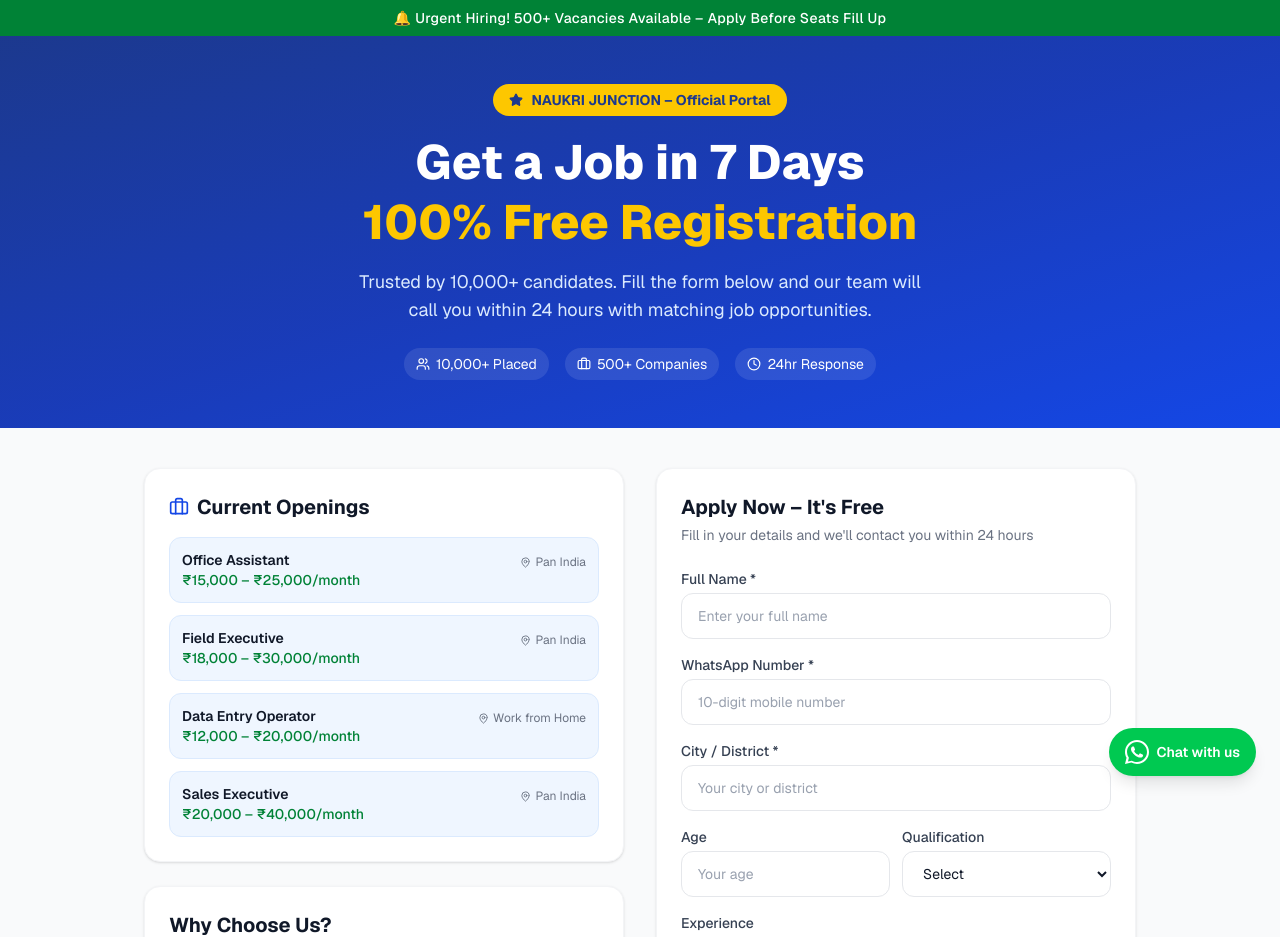
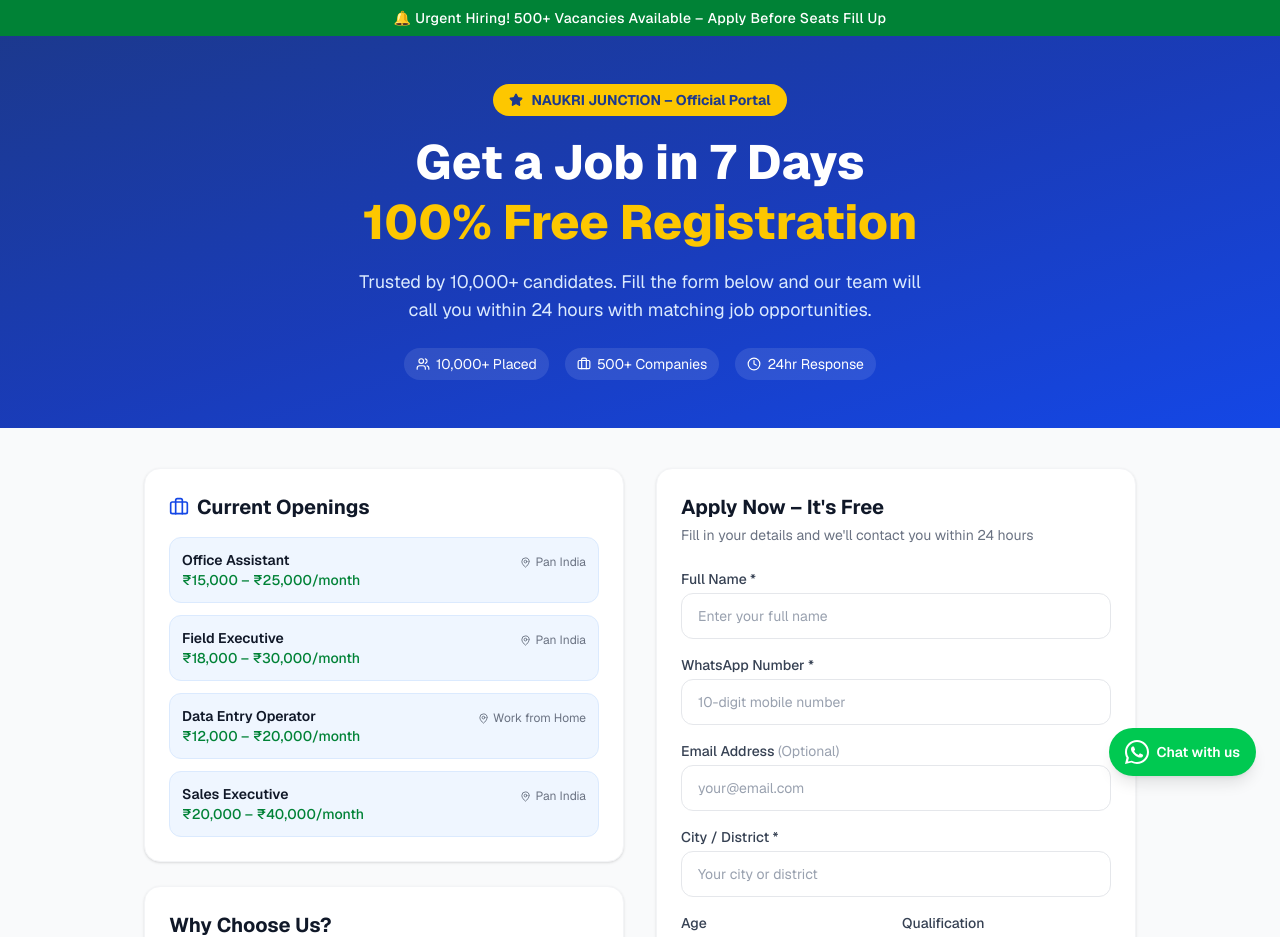
Before and after one commit to sohellandingpageclient-ctrl/Naukri-Junction, a Next.js app: page / in a window 1280 px wide. Shown: the top 937 px of the page. Built offline with nearby package versions, Linux system fonts and the light colour scheme; no server answers.

Commit message:
Add optional email field to form, admin table, and CSV export

```diff
--- a/app/admin/page.tsx
+++ b/app/admin/page.tsx
@@ -12,6 +12,7 @@
   education: string;
   experience: string;
   jobType: string;
+  email: string;
   message: string;
   submittedAt: string;
   status: string;
@@ -85,9 +86,9 @@
   });
 
   const exportCSV = () => {
-    const headers = ["Name", "Phone", "City", "Age", "Education", "Experience", "Job Type", "Message", "Date"];
+    const headers = ["Name", "Phone", "Email", "City", "Age", "Education", "Experience", "Job Type", "Message", "Date"];
     const rows = filtered.map((a) => [
-      a.name, a.phone, a.city, a.age, a.education, a.experience, a.jobType, a.message,
+      a.name, a.phone, a.email, a.city, a.age, a.education, a.experience, a.jobType, a.message,
       new Date(a.submittedAt).toLocaleString("en-IN"),
     ]);
     const csv = [headers, ...rows].map((r) => r.map((c) => `"${c || ""}"`).join(",")).join("\n");
@@ -210,7 +211,7 @@
               <table className="w-full text-sm">
                 <thead className="bg-gray-50 border-b border-gray-100">
                   <tr>
-                    {["Name", "Phone", "City", "Age", "Education", "Experience", "Job Type", "Date", "Actions"].map((h) => (
+                    {["Name", "Phone", "Email", "City", "Age", "Education", "Experience", "Job Type", "Date", "Actions"].map((h) => (
                       <th key={h} className="text-left px-4 py-3 font-semibold text-gray-600 whitespace-nowrap">
                         {h}
                       </th>
@@ -222,6 +223,7 @@
                     <tr key={app.id} className={`border-b border-gray-50 hover:bg-gray-50 transition-colors ${i % 2 === 0 ? "bg-white" : "bg-gray-50/50"}`}>
                       <td className="px-4 py-3 font-medium text-gray-900 whitespace-nowrap">{app.name}</td>
                       <td className="px-4 py-3 text-gray-700 whitespace-nowrap">{app.phone}</td>
+                      <td className="px-4 py-3 text-gray-700">{app.email || "–"}</td>
                       <td className="px-4 py-3 text-gray-700">{app.city}</td>
                       <td className="px-4 py-3 text-gray-700">{app.age || "–"}</td>
                       <td className="px-4 py-3 text-gray-700">{app.education || "–"}</td>
--- a/app/api/submit/route.ts
+++ b/app/api/submit/route.ts
@@ -24,7 +24,7 @@
 export async function POST(req: NextRequest) {
   try {
     const body = await req.json();
-    const { name, phone, city, age, education, experience, jobType, message } = body;
+    const { name, phone, city, age, education, experience, jobType, email, message } = body;
 
     if (!name || !phone || !city) {
       return NextResponse.json({ error: "Name, phone, and city are required." }, { status: 400 });
@@ -40,6 +40,7 @@
       education: education || "",
       experience: experience || "",
       jobType: jobType || "",
+      email: email || "",
       message: message || "",
       submittedAt: new Date().toISOString(),
       status: "new",
--- a/components/ApplicationForm.tsx
+++ b/components/ApplicationForm.tsx
@@ -14,6 +14,7 @@
   education: string;
   experience: string;
   jobType: string;
+  email: string;
   message: string;
 };
 
@@ -117,6 +118,20 @@
         {errors.phone && <p className={errorClass}>{errors.phone.message}</p>}
       </div>
 
+      {/* Email */}
+      <div>
+        <label className={labelClass}>Email Address <span className="text-gray-400 font-normal">(Optional)</span></label>
+        <input
+          {...register("email", {
+            pattern: { value: /^[^\s@]+@[^\s@]+\.[^\s@]+$/, message: "Enter a valid email address" },
+          })}
+          placeholder="your@email.com"
+          inputMode="email"
+          className={inputClass}
+        />
+        {errors.email && <p className={errorClass}>{errors.email.message}</p>}
+      </div>
+
       {/* City */}
       <div>
         <label className={labelClass}>City / District *</label>
```
